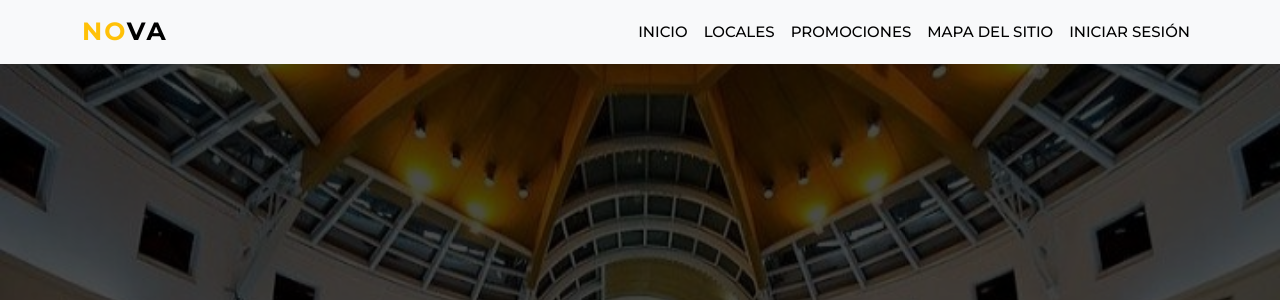
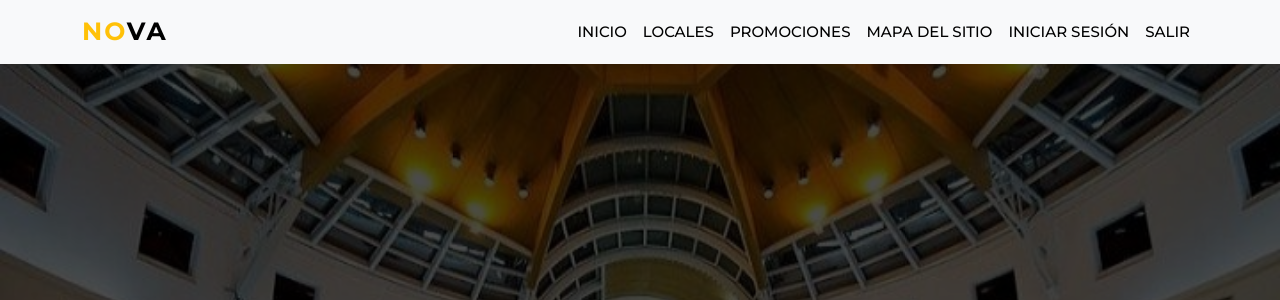
Before and after one commit to Tadeo-02/E.G.-TP, a PHP site: page / in a window 1280 px wide. Shown: the top 300 px of the page. Run offline with PHP 8.4, Linux system fonts and the light colour scheme; some libraries are stand-ins or nearby versions.

Commit message:
Login Fixed; Problema Logout

```diff
--- a/Page/inc/navbarUNR.php
+++ b/Page/inc/navbarUNR.php
@@ -20,11 +20,14 @@
                 <a class="nav-link" href="/TP ENTORNOS/Page/index.php#about">MAPA DEL SITIO</a>
             </li>
             <li class="nav-item">
-               <a class="nav-link" href="/TP ENTORNOS/Page/vistas/login.php">INICIAR SESIÓN</a>
+               <a class="nav-link" href="/TP ENTORNOS/Page/index.php?vista=login">INICIAR SESIÓN</a>
+            </li>
+            <li class="nav-item">
+               <a class="nav-link" href="/TP ENTORNOS/Page/index.php?vista=logout">SALIR</a>
             </li>
 
 <!--! Conexion DB -->
-<?php
+ <!-- ?php
 // Menú UNR
 // if(no hay usuario){
 //     echo '<li class="nav-item">
@@ -111,7 +114,8 @@
 //          <li class="nav-item">
 //              <a class="nav-link" href="login.php">Usuario</a>
 //          </li>';
-// } ?>
+// }
+         ?> -->
 
         </ul>
         </div>
--- a/Page/index.php
+++ b/Page/index.php
@@ -43,13 +43,15 @@
         include "./inc/script.php";
 
       } else {
-          if($_GET['vista'] =="login"){
-            include "./login.php";
-            include "./vistas/login.php";
+          if($_GET['vista'] == 'login'){
+            include "/TP ENTORNOS/Page/vistas/login.php";
           }else{
-            include "./vistas/404.php";
+
+            include "/TP ENTORNOS/Page/vistas/404.php";
+            }
           }
-      }
+
+
 
       ?>
 
--- a/Page/php/loginUser.php
+++ b/Page/php/loginUser.php
@@ -59,7 +59,7 @@
             if(headers_sent()){ //comprobamos si existen encabezados para hacer una redireccion con js o php???
                 echo "<script> window.location.href='index.php?vista=home'; </script>"; //esto ni idea si anda
 			}else{
-				header("Location: index.php?vista=home");
+				header("Location:/TP ENTORNOS/Page/index.php?vista=home");
 			}
 
         } else {
```
Also changed, not shown: Page/vistas/logout.php (added, +9 -0 lines).
